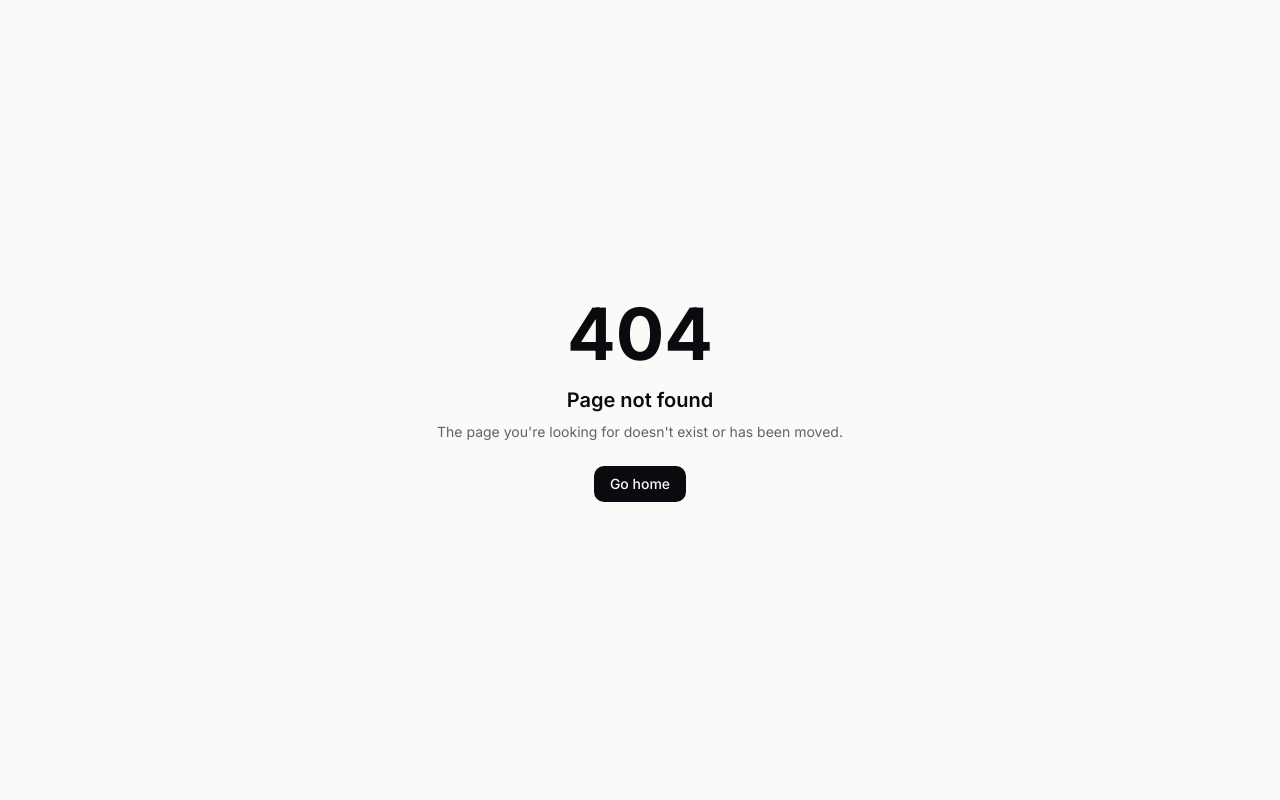
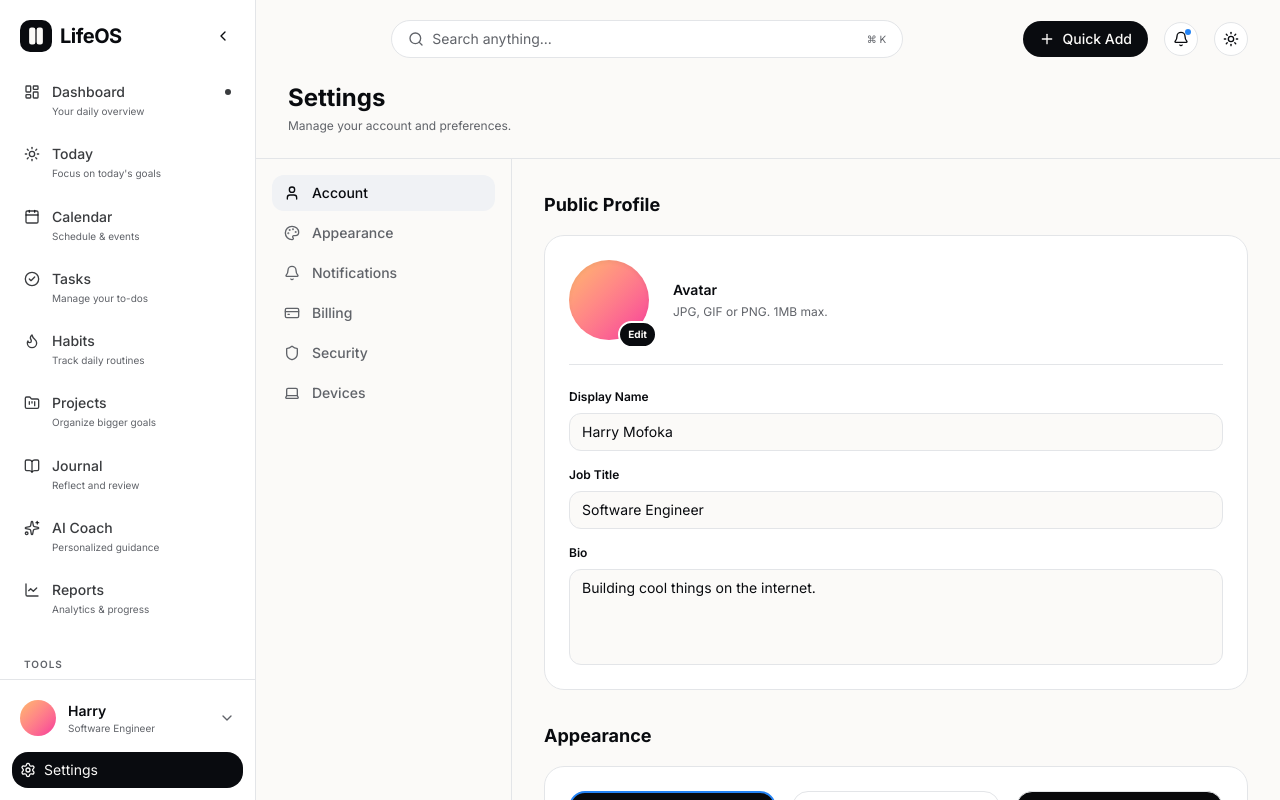
Before and after one commit to HarryMofoka/TetherOS, a Next.js app: page /dashboard/settings in a window 1280 px wide. Before the commit this address had no page. Built offline with nearby package versions, Linux system fonts and the light colour scheme.

Commit message:
Implement interactive profile dropdown and create settings page

```diff
--- /dev/null
+++ b/app/dashboard/settings/page.tsx
@@ -0,0 +1,118 @@
+import type { Metadata } from "next";
+import { User, Bell, CreditCard, Palette, Shield, Laptop, MonitorSmartphone } from "lucide-react";
+
+export const metadata: Metadata = {
+  title: "Settings — LifeOS",
+  description: "Manage your preferences.",
+};
+
+export default function SettingsPage() {
+  return (
+    <div className="flex flex-col h-full overflow-y-auto">
+      <div className="px-8 pt-6 pb-6 border-b border-border">
+        <h1 className="text-2xl font-bold">Settings</h1>
+        <p className="text-xs text-muted-foreground mt-1">Manage your account and preferences.</p>
+      </div>
+
+      <div className="flex flex-1 overflow-hidden">
+        {/* Settings Navigation */}
+        <div className="w-64 border-r border-border p-4 shrink-0 overflow-y-auto hidden md:block">
+          <nav className="space-y-1">
+            <SettingsTab icon={<User className="h-4 w-4" />} label="Account" active />
+            <SettingsTab icon={<Palette className="h-4 w-4" />} label="Appearance" />
+            <SettingsTab icon={<Bell className="h-4 w-4" />} label="Notifications" />
+            <SettingsTab icon={<CreditCard className="h-4 w-4" />} label="Billing" />
+            <SettingsTab icon={<Shield className="h-4 w-4" />} label="Security" />
+            <SettingsTab icon={<Laptop className="h-4 w-4" />} label="Devices" />
+          </nav>
+        </div>
+
+        {/* Settings Content */}
+        <div className="flex-1 overflow-y-auto p-8 max-w-3xl">
+
+          <div className="space-y-8">
+            {/* Profile Section */}
+            <section>
+              <h3 className="text-lg font-bold mb-4">Public Profile</h3>
+              <div className="bg-card border border-border rounded-2xl p-6">
+                <div className="flex items-center gap-6 mb-6 pb-6 border-b border-border">
+                  <div className="relative">
+                    <div className="h-20 w-20 rounded-full bg-gradient-to-br from-orange-300 to-pink-500 shadow-inner" />
+                    <button className="absolute -bottom-2 -right-2 bg-foreground text-background text-[10px] font-bold px-2 py-1 rounded-full border-2 border-card">
+                      Edit
+                    </button>
+                  </div>
+                  <div>
+                    <div className="font-semibold text-sm mb-1">Avatar</div>
+                    <div className="text-xs text-muted-foreground max-w-[200px]">
+                      JPG, GIF or PNG. 1MB max.
+                    </div>
+                  </div>
+                </div>
+
+                <div className="space-y-4">
+                  <div className="grid gap-2">
+                    <label className="text-xs font-semibold">Display Name</label>
+                    <input type="text" defaultValue="Harry Mofoka" className="bg-background border border-border rounded-lg px-3 py-2 text-sm outline-none focus:border-[color:var(--brand-blue)]/50" />
+                  </div>
+                  <div className="grid gap-2">
+                    <label className="text-xs font-semibold">Job Title</label>
+                    <input type="text" defaultValue="Software Engineer" className="bg-background border border-border rounded-lg px-3 py-2 text-sm outline-none focus:border-[color:var(--brand-blue)]/50" />
+                  </div>
+                  <div className="grid gap-2">
+                    <label className="text-xs font-semibold">Bio</label>
+                    <textarea defaultValue="Building cool things on the internet." className="bg-background border border-border rounded-lg px-3 py-2 text-sm outline-none focus:border-[color:var(--brand-blue)]/50 resize-none h-24" />
+                  </div>
+                </div>
+              </div>
+            </section>
+
+            {/* Theme Section */}
+            <section>
+              <h3 className="text-lg font-bold mb-4">Appearance</h3>
+              <div className="bg-card border border-border rounded-2xl p-6">
+                <div className="grid grid-cols-3 gap-4">
+                  <div className="border-2 border-[color:var(--brand-blue)] rounded-xl p-4 bg-zinc-950 flex flex-col items-center gap-3 cursor-pointer">
+                    <MonitorSmartphone className="h-8 w-8 text-white" />
+                    <span className="text-xs font-semibold text-white">System (Dark)</span>
+                  </div>
+                  <div className="border border-border rounded-xl p-4 bg-white flex flex-col items-center gap-3 cursor-pointer hover:border-muted-foreground/30">
+                    <SunIcon className="h-8 w-8 text-black" />
+                    <span className="text-xs font-semibold text-black">Light</span>
+                  </div>
+                  <div className="border border-border rounded-xl p-4 bg-zinc-950 flex flex-col items-center gap-3 cursor-pointer hover:border-muted-foreground/30">
+                    <Moon className="h-8 w-8 text-white" />
+                    <span className="text-xs font-semibold text-white">Dark</span>
+                  </div>
+                </div>
+              </div>
+            </section>
+
+            <div className="flex justify-end gap-3 pt-6 border-t border-border">
+              <button className="px-4 py-2 rounded-lg text-sm font-medium hover:bg-muted transition-colors">Cancel</button>
+              <button className="px-4 py-2 rounded-lg bg-foreground text-background text-sm font-medium hover:opacity-90 transition-opacity">Save Changes</button>
+            </div>
+
+          </div>
+        </div>
+      </div>
+    </div>
+  );
+}
+
+function SettingsTab({ icon, label, active }: { icon: React.ReactNode; label: string; active?: boolean }) {
+  return (
+    <button className={`flex w-full items-center gap-3 px-3 py-2 rounded-lg text-sm font-medium transition-colors ${active ? "bg-muted text-foreground" : "text-muted-foreground hover:bg-muted/50 hover:text-foreground"}`}>
+      {icon}
+      {label}
+    </button>
+  );
+}
+
+// Inline simple icons since lucide doesn't have a direct SunIcon/Moon combo matching my exact names without aliasing.
+function SunIcon(props: any) {
+  return <svg {...props} xmlns="http://www.w3.org/2000/svg" width="24" height="24" viewBox="0 0 24 24" fill="none" stroke="currentColor" strokeWidth="2" strokeLinecap="round" strokeLinejoin="round"><circle cx="12" cy="12" r="4"/><path d="M12 2v2"/><path d="M12 20v2"/><path d="m4.93 4.93 1.41 1.41"/><path d="m17.66 17.66 1.41 1.41"/><path d="M2 12h2"/><path d="M20 12h2"/><path d="m6.34 17.66-1.41 1.41"/><path d="m19.07 4.93-1.41 1.41"/></svg>;
+}
+function Moon(props: any) {
+  return <svg {...props} xmlns="http://www.w3.org/2000/svg" width="24" height="24" viewBox="0 0 24 24" fill="none" stroke="currentColor" strokeWidth="2" strokeLinecap="round" strokeLinejoin="round"><path d="M12 3a6 6 0 0 0 9 9 9 9 0 1 1-9-9Z"/></svg>;
+}
--- a/components/dashboard/Sidebar.tsx
+++ b/components/dashboard/Sidebar.tsx
@@ -1,5 +1,6 @@
 "use client";
 
+import { useState } from "react";
 import Link from "next/link";
 import { usePathname } from "next/navigation";
 import { LayoutDashboard, Sun, Calendar as CalIcon, CheckCircle2, Flame, FolderKanban, BookOpen, Sparkles, LineChart, Timer, StickyNote, Bookmark, Boxes, ChevronDown, Settings as SettingsIcon, ChevronLeft } from "lucide-react";
@@ -25,6 +26,7 @@ const sideTools = [
 
 export function Sidebar() {
   const pathname = usePathname();
+  const [profileOpen, setProfileOpen] = useState(false);
 
   return (
     <aside className="flex w-64 flex-col border-r border-border bg-card shrink-0">
@@ -41,18 +43,58 @@ export function Sidebar() {
           <SideItem key={i.label} icon={i.icon} label={i.label} desc={i.desc} href={i.href} active={pathname === i.href} />
         ))}
       </nav>
-      <div className="border-t border-border p-3 shrink-0">
-        <div className="flex items-center gap-3 rounded-xl p-2">
+      <div className="border-t border-border p-3 shrink-0 relative">
+
+        {/* Profile Dropdown */}
+        {profileOpen && (
+          <div className="absolute bottom-[calc(100%-12px)] left-3 w-[calc(100%-24px)] mb-2 rounded-2xl border border-border bg-card p-4 shadow-xl z-50 animate-in slide-in-from-bottom-2 fade-in duration-200">
+             <div className="flex items-center gap-3 mb-4">
+               <div className="h-10 w-10 rounded-full bg-gradient-to-br from-orange-300 to-pink-500 shadow-sm" />
+               <div>
+                 <h4 className="font-bold leading-none">Harry</h4>
+                 <p className="text-xs text-muted-foreground mt-1">harry.mofoka@example.com</p>
+               </div>
+             </div>
+
+             <div className="space-y-3 text-xs mb-4">
+                <div className="flex items-center justify-between">
+                  <span className="text-muted-foreground font-medium">Subscription</span>
+                  <span className="font-bold text-[color:var(--brand-blue)] bg-[color:var(--brand-blue)]/10 px-2 py-0.5 rounded-full uppercase tracking-wider text-[9px]">LifeOS Pro</span>
+                </div>
+                <div className="flex items-center justify-between">
+                  <span className="text-muted-foreground font-medium">Cloud Storage</span>
+                  <span className="font-semibold">4.2 GB <span className="text-muted-foreground font-normal">/ 10 GB</span></span>
+                </div>
+                <div className="flex items-center justify-between">
+                  <span className="text-muted-foreground font-medium">Member Since</span>
+                  <span className="font-semibold">Feb 2025</span>
+                </div>
+             </div>
+
+             <button className="w-full rounded-xl bg-red-500/10 text-red-500 py-2.5 text-xs font-bold hover:bg-red-500/20 transition-colors">
+               Log out
+             </button>
+          </div>
+        )}
+
+        <div
+          onClick={() => setProfileOpen(!profileOpen)}
+          className={`flex items-center gap-3 rounded-xl p-2 cursor-pointer transition-colors ${profileOpen ? "bg-muted" : "hover:bg-muted"}`}
+        >
           <div className="h-9 w-9 rounded-full bg-gradient-to-br from-orange-300 to-pink-500" />
           <div className="flex-1">
             <div className="text-sm font-semibold">Harry</div>
             <div className="text-[10px] text-muted-foreground">Software Engineer</div>
           </div>
-          <ChevronDown className="h-4 w-4 text-muted-foreground" />
+          <ChevronDown className={`h-4 w-4 text-muted-foreground transition-transform duration-200 ${profileOpen ? "rotate-180" : ""}`} />
         </div>
-        <button className="mt-2 flex w-full items-center gap-2 rounded-xl p-2 text-sm hover:bg-muted">
+
+        <Link
+          href="/dashboard/settings"
+          className={`mt-2 flex w-full items-center gap-2 rounded-xl p-2 text-sm transition-colors ${pathname === '/dashboard/settings' ? "bg-foreground text-background" : "hover:bg-muted"}`}
+        >
           <SettingsIcon className="h-4 w-4" /> Settings
-        </button>
+        </Link>
       </div>
     </aside>
   );
```
